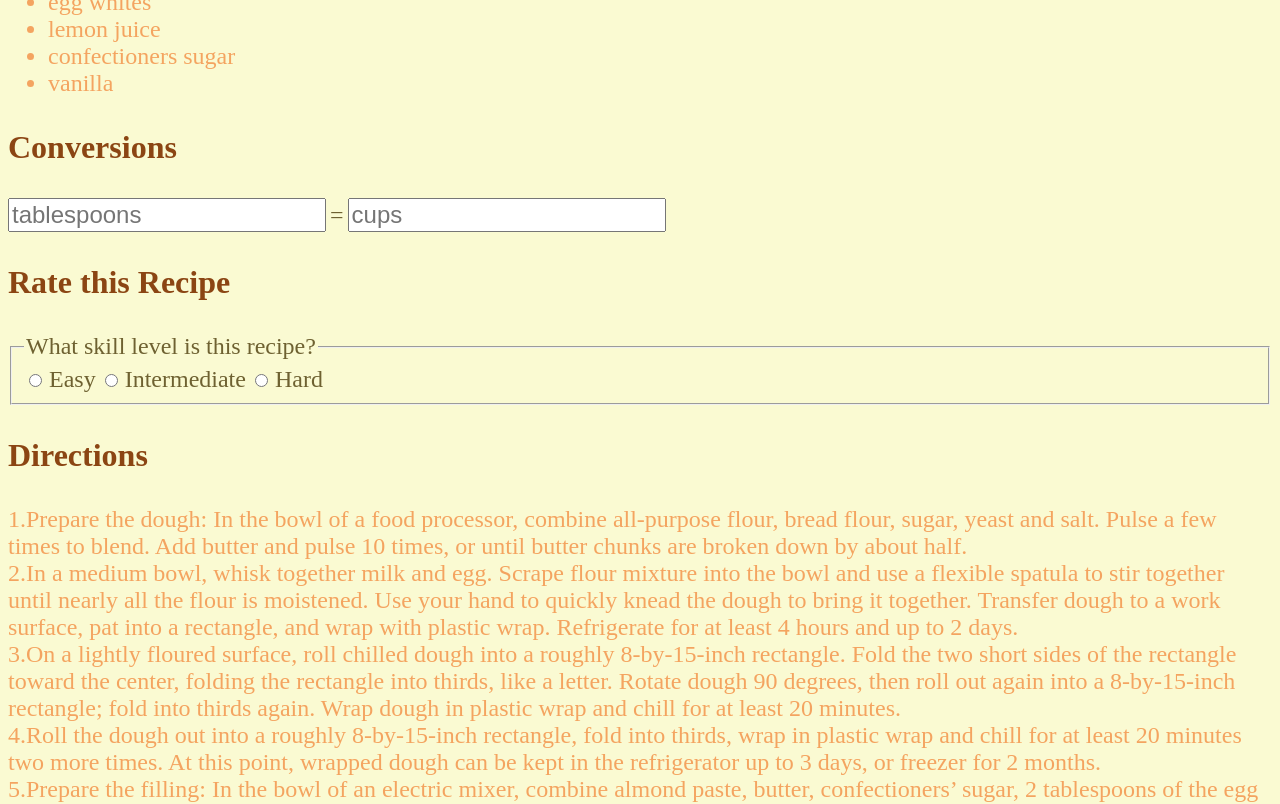
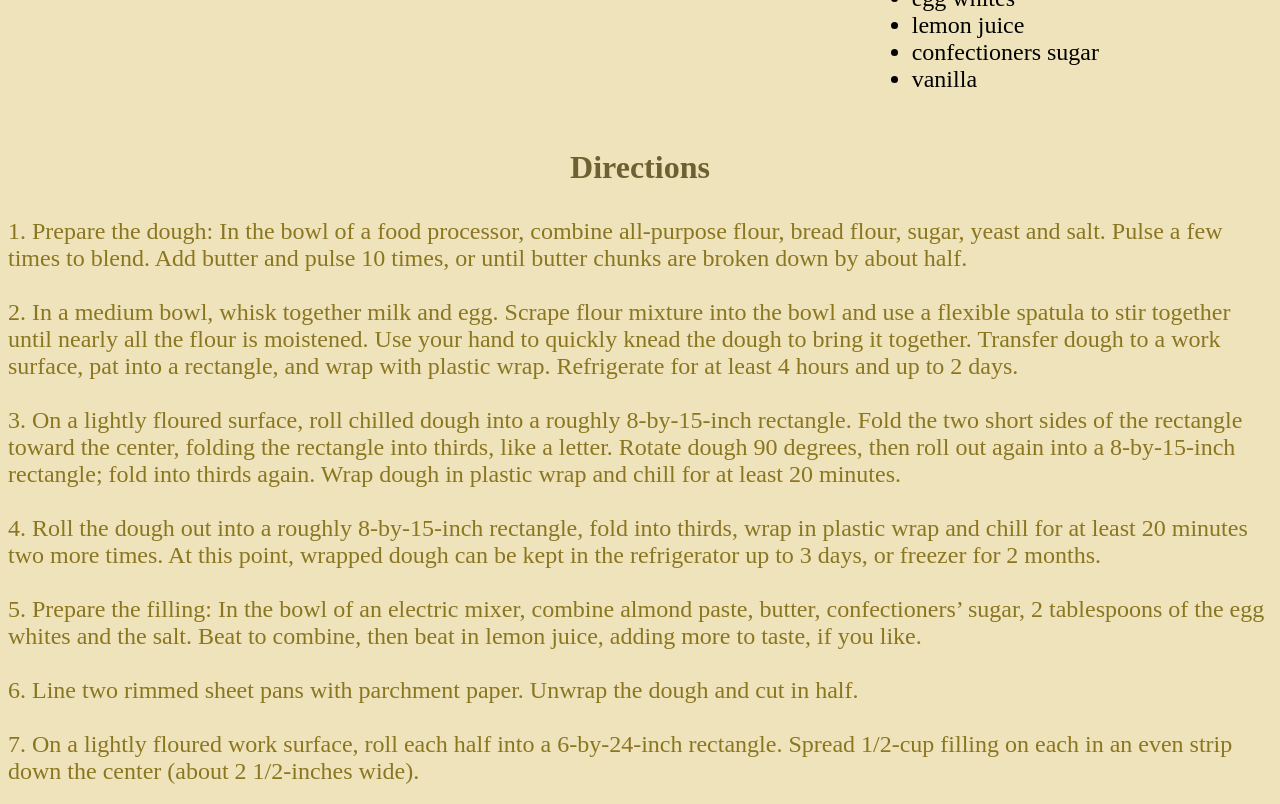
Before and after one commit to AidenKre/kringlerecipe, a plain HTML site: page index.html in a window 1280 px wide. Shown: the part 1140-1944 px from the top of the page. Drawn offline with Linux system fonts and the light colour scheme; files that its build step writes are made by us from their sources; files whose address does not match are found by name; a web font is replaced by a local one.

Commit message:
Add files via upload

```diff
--- a/index.html
+++ b/index.html
@@ -5,35 +5,21 @@
   <meta charset="utf-8">
   <meta name="viewport" content="width=device-width">
   <title>Aiden K's Recipe</title>
-  <link href="style.css" rel="stylesheet" type="text/css" />
-  <style>
-    body {
-      background-color: lightgoldenrodyellow;
-    }
-    h1 {
-      color: darkgoldenrod;
-      text-align: center;
-    }
-    h2 {
-      color: darkgoldenrod;
-    }
-    h3 {
-      color: saddlebrown;
-    }
-    p {
-      color: sandybrown;
-    }
-    ul {
-      color: sandybrown;
-    }
-  </style>
+  <link href="../css/style.css" rel="stylesheet" type="text/css" />
+  <link href="https://fonts.googleapis.com/css2?family=Alike+Angular&display=swap" rel="stylesheet">
 </head>
 
 <body>
+  <div>
   <h1>Aiden K's Recipe!!!</h1>
   <h2>Kringle</h2>
-  <p>Recipe by Shauna Sever from https://cooking.nytimes.com/recipes/1020730-kringle</p>
-  <img src="images/kringle.jpeg" alt="this is a picuture of kringle">
+  </div>
+  <div>
+  <p class="aligned" id="recipe-author">Recipe by Shauna Sever from https://cooking.nytimes.com/recipes/1020730-kringle</p>
+  <img src="images/kringle.jpeg" alt="this is a picuture of kringle" id="kringle-img">
+  </div>
+  <div class="wrapper">
+  <div class="one">
   <h3>Ingredients</h3>
   <ul>
     <li>all purpose flour</li>
@@ -49,6 +35,7 @@
     <li>confectioners sugar</li>
     <li>vanilla</li>
   </ul>
+  </div>
   <!--
   <h3>Equipment</h3>
   <ul>
@@ -61,6 +48,7 @@
     <li>whisk</li>
   </ul>
   -->
+  <div class="two">
   <h3>Conversions</h3>
   <form>
     <input type="text" placeholder="tablespoons">
@@ -79,32 +67,36 @@
       <label>Hard</label>
       </fieldset>
   </form>
-  <h3>Directions</h3>
+  </div>
+  </div>
+  <div>
+  <h3 class="aligned">Directions</h3>
   <p>
-    1.Prepare the dough: In the bowl of a food processor, combine all-purpose flour, bread flour, sugar, yeast and salt. Pulse a few times to blend. Add butter and pulse 10 times, or until butter chunks are broken down by about half.<br>
+    1. Prepare the dough: In the bowl of a food processor, combine all-purpose flour, bread flour, sugar, yeast and salt. Pulse a few times to blend. Add butter and pulse 10 times, or until butter chunks are broken down by about half.<br><br>
 
-2.In a medium bowl, whisk together milk and egg. Scrape flour mixture into the bowl and use a flexible spatula to stir together until nearly all the flour is moistened. Use your hand to quickly knead the dough to bring it together. Transfer dough to a work surface, pat into a rectangle, and wrap with plastic wrap. Refrigerate for at least 4 hours and up to 2 days.<br>
+2. In a medium bowl, whisk together milk and egg. Scrape flour mixture into the bowl and use a flexible spatula to stir together until nearly all the flour is moistened. Use your hand to quickly knead the dough to bring it together. Transfer dough to a work surface, pat into a rectangle, and wrap with plastic wrap. Refrigerate for at least 4 hours and up to 2 days.<br><br>
 
-    3.On a lightly floured surface, roll chilled dough into a roughly 8-by-15-inch rectangle. Fold the two short sides of the rectangle toward the center, folding the rectangle into thirds, like a letter. Rotate dough 90 degrees, then roll out again into a 8-by-15-inch rectangle; fold into thirds again. Wrap dough in plastic wrap and chill for at least 20 minutes.<br>
+    3. On a lightly floured surface, roll chilled dough into a roughly 8-by-15-inch rectangle. Fold the two short sides of the rectangle toward the center, folding the rectangle into thirds, like a letter. Rotate dough 90 degrees, then roll out again into a 8-by-15-inch rectangle; fold into thirds again. Wrap dough in plastic wrap and chill for at least 20 minutes.<br><br>
 
-4.Roll the dough out into a roughly 8-by-15-inch rectangle, fold into thirds, wrap in plastic wrap and chill for at least 20 minutes two more times. At this point, wrapped dough can be kept in the refrigerator up to 3 days, or freezer for 2 months.<br>
+4. Roll the dough out into a roughly 8-by-15-inch rectangle, fold into thirds, wrap in plastic wrap and chill for at least 20 minutes two more times. At this point, wrapped dough can be kept in the refrigerator up to 3 days, or freezer for 2 months.<br><br>
 
-5.Prepare the filling: In the bowl of an electric mixer, combine almond paste, butter, confectioners’ sugar, 2 tablespoons of the egg whites and the salt. Beat to combine, then beat in lemon juice, adding more to taste, if you like.<br>
+5. Prepare the filling: In the bowl of an electric mixer, combine almond paste, butter, confectioners’ sugar, 2 tablespoons of the egg whites and the salt. Beat to combine, then beat in lemon juice, adding more to taste, if you like.<br><br>
 
-6.Line two rimmed sheet pans with parchment paper. Unwrap the dough and cut in half.<br>
+6. Line two rimmed sheet pans with parchment paper. Unwrap the dough and cut in half.<br><br>
 
-7.On a lightly floured work surface, roll each half into a 6-by-24-inch rectangle. Spread 1/2-cup filling on each in an even strip down the center (about 2 1/2-inches wide).<br>
+7. On a lightly floured work surface, roll each half into a 6-by-24-inch rectangle. Spread 1/2-cup filling on each in an even strip down the center (about 2 1/2-inches wide).<br><br>
 
-8.Fold one long side over the filling, leaving the remaining third of the dough exposed. Use a pastry brush to the open border of dough with reserved egg whites on both the long side and two short ends. Fold the second long side over the first; pinch and press the seam tightly along the length and at both short ends, sinking your fingertips into the pastry to create a tight seal.<br>
+8. Fold one long side over the filling, leaving the remaining third of the dough exposed. Use a pastry brush to the open border of dough with reserved egg whites on both the long side and two short ends. Fold the second long side over the first; pinch and press the seam tightly along the length and at both short ends, sinking your fingertips into the pastry to create a tight seal.<br><br>
 
-9.Remeasure dough to make sure it’s at least 24 inches long; if necessary, stretch it back out. Form into an oval, then tuck one end into the other. Pinch and press the seam together, then transfer oval to prepared sheet pans and flip over so it’s seam-side down. Repeat with the remaining dough and filling. Cover loosely with plastic wrap and let rise in a warm spot for 30 to 45 minutes, or until slightly puffy.<br>
+9. Remeasure dough to make sure it’s at least 24 inches long; if necessary, stretch it back out. Form into an oval, then tuck one end into the other. Pinch and press the seam together, then transfer oval to prepared sheet pans and flip over so it’s seam-side down. Repeat with the remaining dough and filling. Cover loosely with plastic wrap and let rise in a warm spot for 30 to 45 minutes, or until slightly puffy.<br><br>
 
-10.When ready to bake, heat oven to 375 degrees. Brush pastry with more egg white, then bake until golden, about 25 minutes, rotating sheet pans from front to back and top to bottom halfway through.<br>
+10. When ready to bake, heat oven to 375 degrees. Brush pastry with more egg white, then bake until golden, about 25 minutes, rotating sheet pans from front to back and top to bottom halfway through.<br><br>
 
-11.As soon as the pastries come out of the oven (and the pastries are piping hot!), do something that seems a little crazy: Compress each pastry slightly by using the sheet pan with the other pastry on it, setting the sheet pan on top of the pastry and pressing gently to eliminate the air pocket between the pastry and filling. Transfer the sheet pans to wire racks and allow pastries to cool completely.<br>
+11. As soon as the pastries come out of the oven (and the pastries are piping hot!), do something that seems a little crazy: Compress each pastry slightly by using the sheet pan with the other pastry on it, setting the sheet pan on top of the pastry and pressing gently to eliminate the air pocket between the pastry and filling. Transfer the sheet pans to wire racks and allow pastries to cool completely.<br><br>
 
-12.Prepare the icing: In a small bowl, whisk together confectioners’ sugar, vanilla, fine sea salt and 4 teaspoons water. Spread icing over tops of the kringles. Let icing dry before slicing and serving.
+12. Prepare the icing: In a small bowl, whisk together confectioners’ sugar, vanilla, fine sea salt and 4 teaspoons water. Spread icing over tops of the kringles. Let icing dry before slicing and serving.<br><br>
   </p>
+    </div>
   <script src="script.js"></script>
 </body>
 
```
